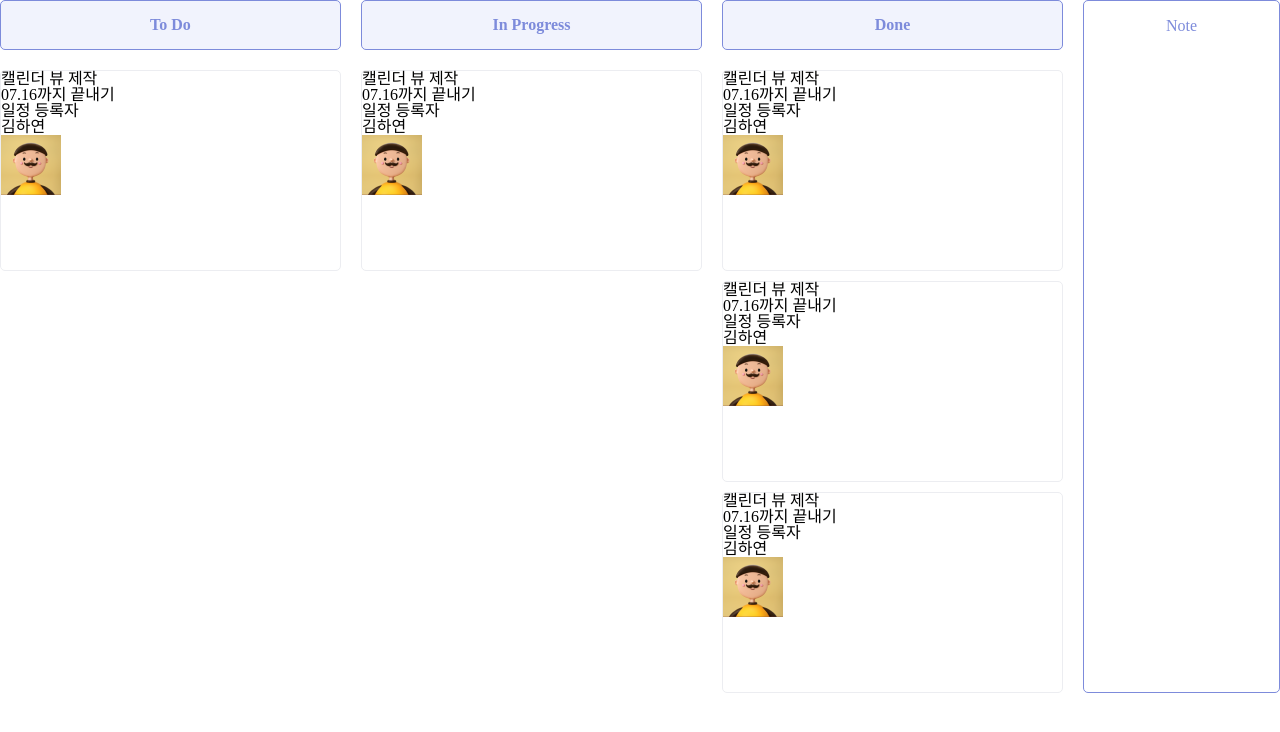
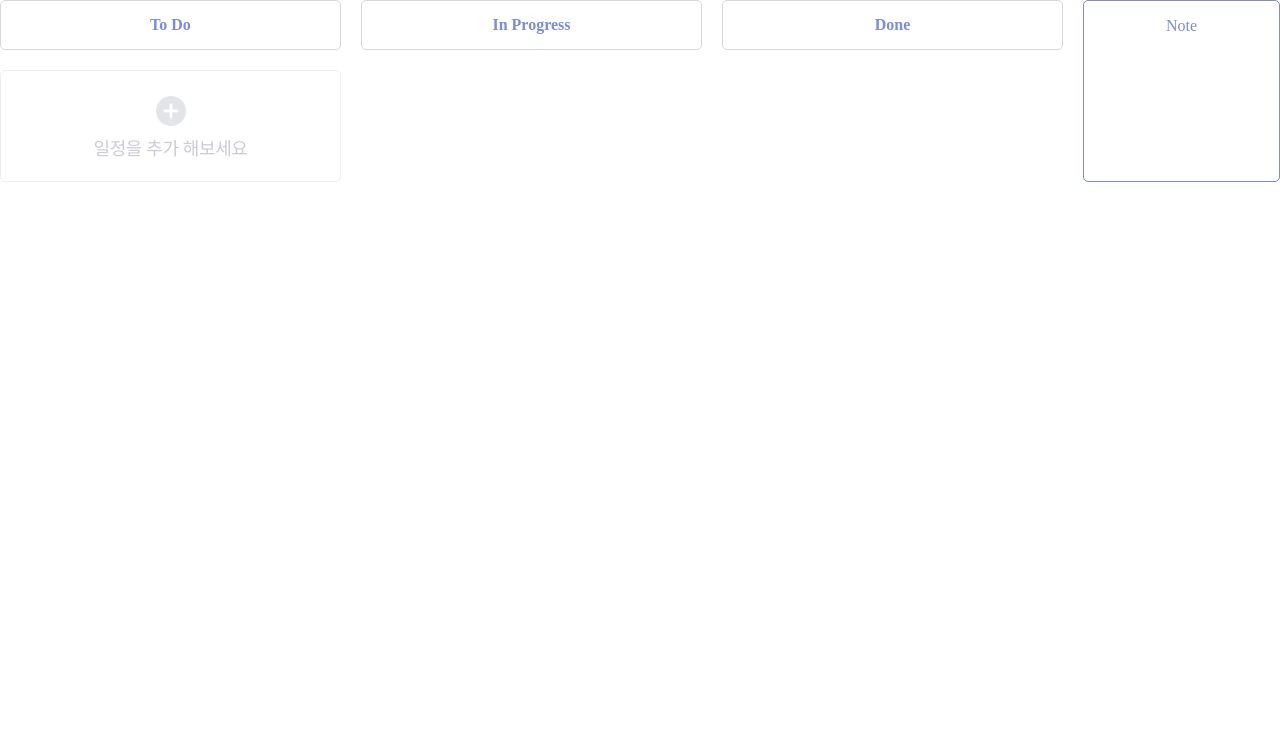
Before and after one commit to The-HangHae99-final/the-Final-FrontEnd, a React (Create React App) app: page /board in a window 1280 px wide. Shown: the top 732 px of the page. Built offline with nearby package versions, Linux system fonts and the light colour scheme.

Commit message:
Style: (Board)make create button

```diff
--- a/src/pages/Board.js
+++ b/src/pages/Board.js
@@ -2,10 +2,12 @@
 
 import axios from "axios";
 import React, { useEffect, useState } from "react";
-import { useSelector } from "react-redux";
 import { getItemFromLs } from "../components/localStorage";
 import styled from "styled-components";
 import BoardCard from "../components/BoardCard";
+
+// Icon
+import createBtn from "../public/img/createBtn.png";
 
 const Board = () => {
   const [data, setDatas] = useState({
@@ -41,19 +43,6 @@ const Board = () => {
     setDatas({ ...data, workSpaceName: getItemFromLs("workspace") });
   }, []);
 
-  // useEffect(() => {
-  //   axios({
-  //     method: "post",
-  //     url: "http://13.209.3.168:3001/api/post/workSpaceName/all",
-  //     data: { workSpaceName: `${getItemFromLs("workspace")}` },
-  //     headers: {
-  //       Authorization: `Bearer ${getItemFromLs("myToken")}`,
-  //     },
-  //   })
-  //     .then((res) => console.log(res))
-  //     .catch((err) => console.log(err));
-  // }, []);
-
   return (
     <BoardStyle>
       <BoardContainer>
@@ -62,26 +51,26 @@ const Board = () => {
             <span className="section-top_title">To Do</span>
           </div>
           <div className="section-cards-wrap">
-            <BoardCard />
+            {/* <BoardCard /> */}
+            <div className="create-box">
+              <div className="createBtn-wrap">
+                <img src={createBtn} alt="createBtn" className="createBtn" />
+              </div>
+              <div className="createBtn-title">일정을 추가 해보세요</div>
+            </div>
           </div>
         </SectionWrap>
         <SectionWrap>
           <div className="section-top">
             <span className="section-top_title">In Progress</span>
           </div>
-          <div className="section-cards-wrap">
-            <BoardCard />
-          </div>
+          <div className="section-cards-wrap"></div>
         </SectionWrap>
         <SectionWrap>
           <div className="section-top">
             <span className="section-top_title">Done</span>
           </div>
-          <div className="section-cards-wrap">
-            <BoardCard />
-            <BoardCard />
-            <BoardCard />
-          </div>
+          <div className="section-cards-wrap"></div>
         </SectionWrap>
         <NoteWrap>
           <div className="noteWrap-top">Note</div>
@@ -109,8 +98,8 @@ const SectionWrap = styled.div`
 
   .section-top {
     height: 50px;
-    background: rgba(187, 196, 246, 0.2);
-    border: 1px solid #7d8bdb;
+    background: #ffffff;
+    border: 1px solid #d5d8da;
     border-radius: 5px;
     display: flex;
     align-items: center;
@@ -130,6 +119,30 @@ const SectionWrap = styled.div`
     display: flex;
     flex-direction: column;
     gap: 10px;
+  }
+
+  .create-box {
+    background-color: red;
+    padding: 25px 0px 19px 0px;
+    display: flex;
+    flex-direction: column;
+    align-items: center;
+    background: #ffffff;
+    border: 1px solid #ecedf1;
+    border-radius: 5px;
+    gap: 3px;
+    font-weight: 400;
+    font-size: 18px;
+    line-height: 26px;
+    text-align: center;
+    letter-spacing: -0.02em;
+    color: #cbcbd7;
+  }
+
+  .createBtn {
+    width: 30px;
+    height: 30px;
+    cursor: pointer;
   }
 `;
 const NoteWrap = styled.div`
```
Also changed, not shown: src/public/img/createBtn.png (added).
